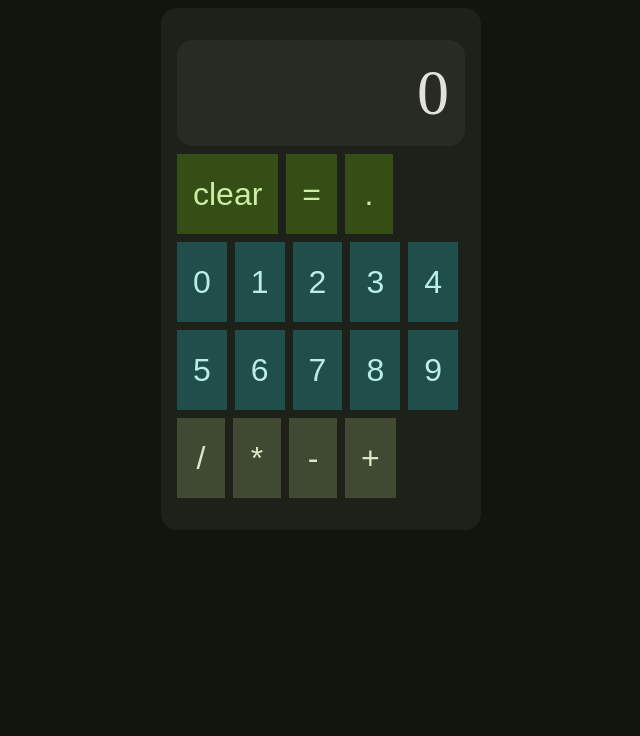
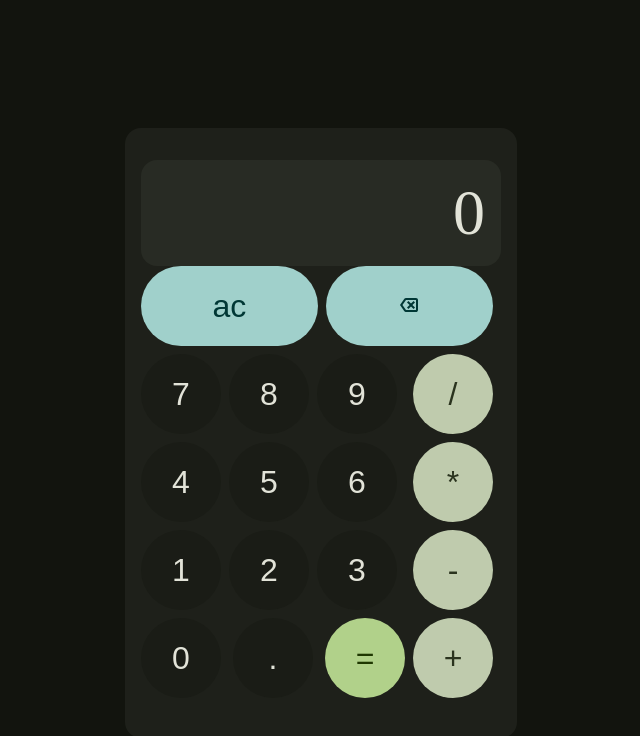
Before and after one commit to sinskiy/odin-calculator, a plain HTML site: page index.html in a window 1280 px wide. Shown: the whole page, without its empty margins (319-959 px from the left). Drawn offline with Linux system fonts and the light colour scheme.

Commit message:
feat: improve calculator design and add backspace static button

```diff
--- a/index.html
+++ b/index.html
@@ -11,26 +11,42 @@
       <div id="display-parent">
         <div id="display">0</div>
       </div>
-      <div id="main">
-        <button id="clear">clear</button>
-        <button id="operate">=</button>
-        <button id="floated">.</button>
+      <div id="actions">
+        <button id="clear">ac</button>
+        <button id="back">
+          <svg
+            xmlns="http://www.w3.org/2000/svg"
+            height="24px"
+            viewBox="0 -960 960 960"
+            width="24px"
+            fill="currentColor"
+          >
+            <path
+              d="M360-200q-20 0-37.5-9T294-234L120-480l174-246q11-16 28.5-25t37.5-9h400q33 0 56.5 23.5T840-680v400q0 33-23.5 56.5T760-200H360Zm400-80v-400 400Zm-400 0h400v-400H360L218-480l142 200Zm96-40 104-104 104 104 56-56-104-104 104-104-56-56-104 104-104-104-56 56 104 104-104 104 56 56Z"
+            />
+          </svg>
+        </button>
       </div>
+      <div id="digits-and-operators">
         <div id="digits">
-        <div id="digits--left">
-          <button>0</button>
-          <button>1</button>
-          <button>2</button>
-          <button>3</button>
-          <button>4</button>
-        </div>
-        <div id="digits--right">
-          <button>5</button>
-          <button>6</button>
+          <div class="digits--row">
             <button>7</button>
             <button>8</button>
             <button>9</button>
           </div>
+          <div class="digits--row">
+            <button>4</button>
+            <button>5</button>
+            <button>6</button>
+          </div>
+          <div class="digits--row">
+            <button>1</button>
+            <button>2</button>
+            <button>3</button>
+          </div>
+          <button>0</button>
+          <button id="floated">.</button>
+          <button id="operate">=</button>
         </div>
         <div id="operators">
           <button>/</button>
@@ -39,5 +55,6 @@
           <button>+</button>
         </div>
       </div>
+    </div>
   </body>
 </html>
--- a/script.js
+++ b/script.js
@@ -105,5 +105,5 @@ function divide(a, b) {
 }
 
 function isContainer(element) {
-  return element.id;
+  return element.id || element.classList.length;
 }
--- a/style.css
+++ b/style.css
@@ -4,12 +4,15 @@
   --on-background: #e2e3d8;
   --surface: #1e201a;
   --surface-high: #282b24;
-  --primary: #354e16;
-  --on-primary: #cdeda3;
-  --secondary: #404a33;
-  --on-secondary: #dce7c8;
-  --tertiary: #1f4e4b;
-  --on-tertiary: #bcece7;
+  --surface-low: #1a1c16;
+  --primary: #b1d18a;
+  --on-primary: #1f3701;
+  --secondary: #bfcbad;
+  --on-secondary: #2a331e;
+  --tertiary: #a0d0cb;
+  --on-tertiary: #003735;
+
+  --main-gap: 0.5rem;
 }
 * {
   box-sizing: border-box;
@@ -18,30 +21,29 @@ body {
   background-color: var(--background);
   color: var(--on-background);
 
+  margin-top: 8rem;
+
   display: flex;
   flex-direction: column;
   align-items: center;
+  justify-content: center;
 }
 
 button {
-  min-width: fit-content;
-  width: 3rem;
-  height: 5rem;
-  padding: 0 1rem;
+  min-width: 5rem;
+  min-height: 5rem;
 
   border: none;
+  border-radius: 9999px;
+
+  margin: 0 0.5rem 0.5rem 0;
+
+  background-color: var(--surface-low);
+  color: var(--on-background);
 
   font-size: 2rem;
 
   transition: filter 150ms;
-}
-#main button {
-  background-color: var(--primary);
-  color: var(--on-primary);
-}
-#digits button {
-  background-color: var(--tertiary);
-  color: var(--on-tertiary);
 }
 #operators button {
   background-color: var(--secondary);
@@ -58,15 +60,13 @@ button:disabled {
 #digits div,
 #operators {
   display: flex;
-  gap: 0.5rem;
 }
 
 #calculator {
-  width: 20rem;
+  width: fit-content;
 
   display: flex;
   flex-direction: column;
-  gap: 0.5rem;
 
   background-color: var(--surface);
 
@@ -88,8 +88,27 @@ button:disabled {
   overflow: hidden;
 }
 
-#digits {
+#digits-and-operators {
+  display: flex;
+}
+
+#operators {
   display: flex;
   flex-direction: column;
-  gap: 0.5rem;
 }
+
+#actions {
+  display: flex;
+}
+
+#clear,
+#back {
+  background-color: var(--tertiary);
+  color: var(--on-tertiary);
+  flex-grow: 1;
+}
+
+#operate {
+  background-color: var(--primary);
+  color: var(--on-primary);
+}
```
Lines whose indentation alone changed are shown as unchanged.
